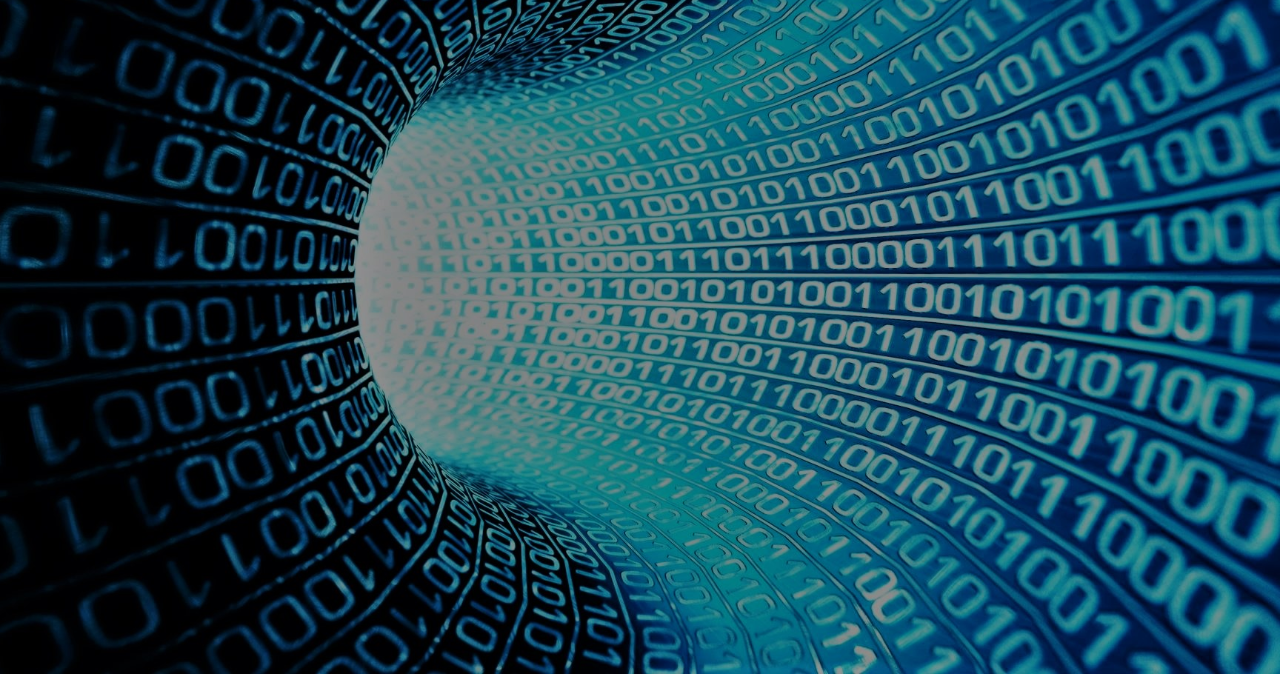
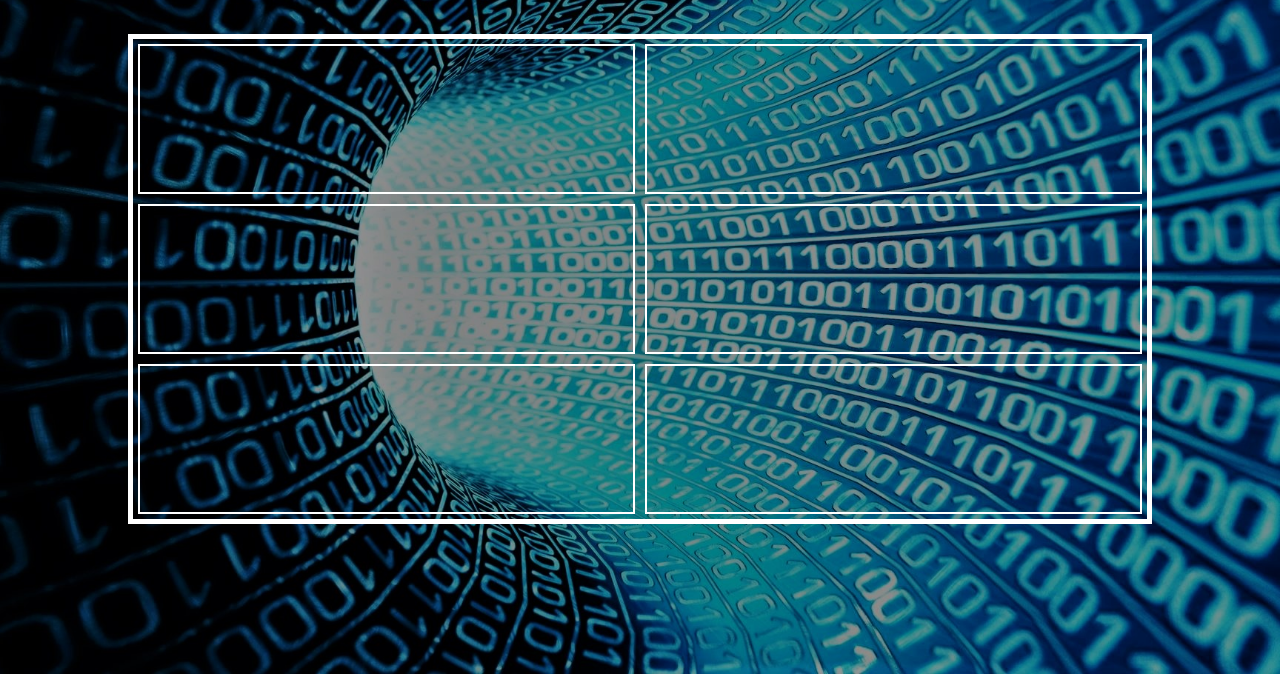
Before and after one commit to codher616/Periodico-digital, a plain HTML site: page index.html in a window 1280 px wide. Shown: the part 126-800 px from the top of the page. Drawn offline with Linux system fonts and the light colour scheme.

Commit message:
Add files via upload

```diff
--- a/index.html
+++ b/index.html
@@ -26,7 +26,25 @@
         </header>
 
         <main class="main">
+		<div class="main__sections-container">
+			<div class="main__sections añadir enlace (a)">
+			</div>
 
+			<div class="main__sections">
+			</div>
+
+			<div class="main__sections">
+			</div>
+
+			<div class="main__sections">
+			</div>
+
+			<div class="main__sections">
+			</div>
+
+			<div class="main__sections">
+			</div>
+		</div>
         </main>
 
         <footer class="footer">
--- a/styles/index.css
+++ b/styles/index.css
@@ -5,7 +5,7 @@ body {
     "main"
     "footer"
     ;
-    grid-template-rows: 15vh 1000vh 10vh;
+    grid-template-rows: 15vh 1fr 10vh;
     background-image: url("../images/bg.jpg");
     background-size: cover;
     background-repeat: repeat;
@@ -69,7 +69,30 @@ body {
 
 .main {
     grid-area: main;
+	display: flex;
+	flex-flow: row nowrap;
+	align-items: center;
+	justify-content: center;
 }
+
+.main__sections-container {
+	width: 80vw;
+	border: 5px solid #fff;
+	margin: 5vh 0;
+	display: grid;
+	grid-template-rows: repeat(3, 20vh);
+	grid-template-columns: repeat(2, 50%);
+}
+
+.main__sections {
+	border: 2px solid #fff;
+	margin: 5px 5px;
+}
+
+.main:sections:hover {
+	opacity: 0.5;
+}
+
 
 .footer {
     grid-area: footer;
```
